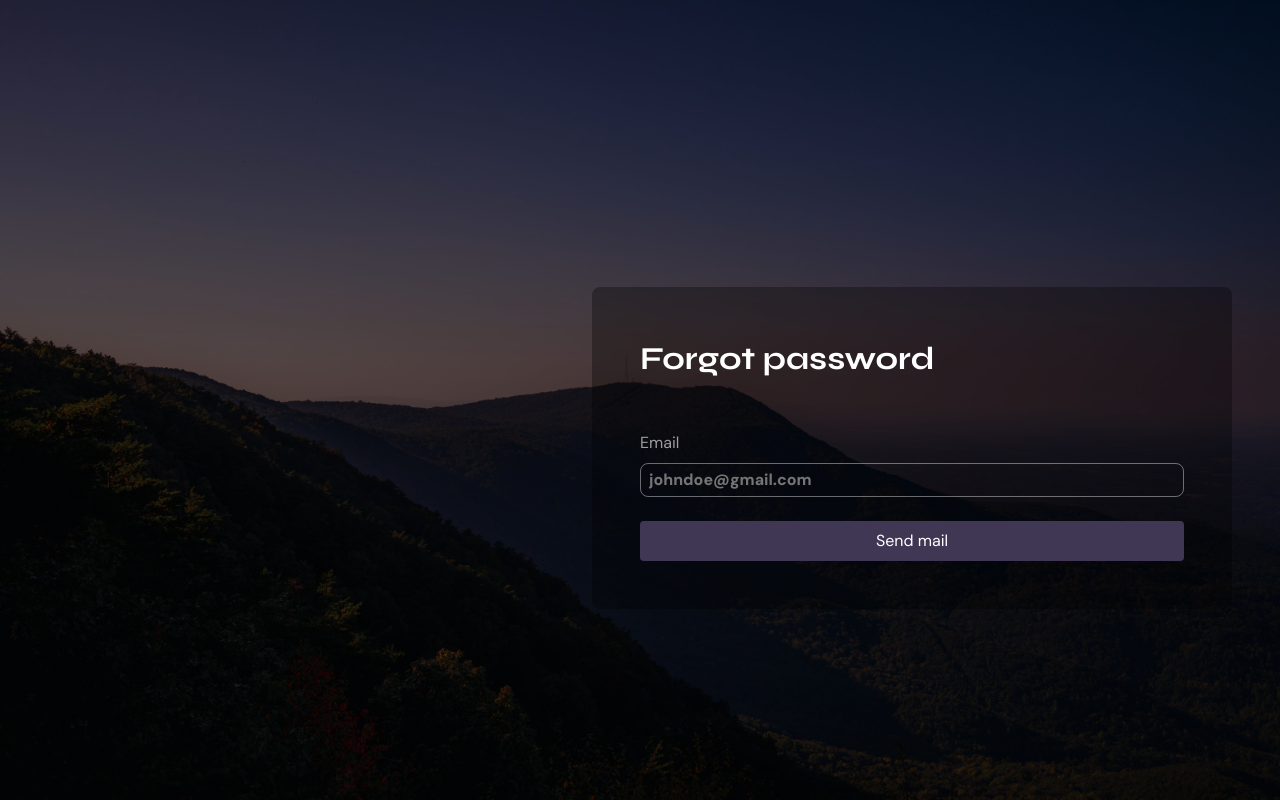
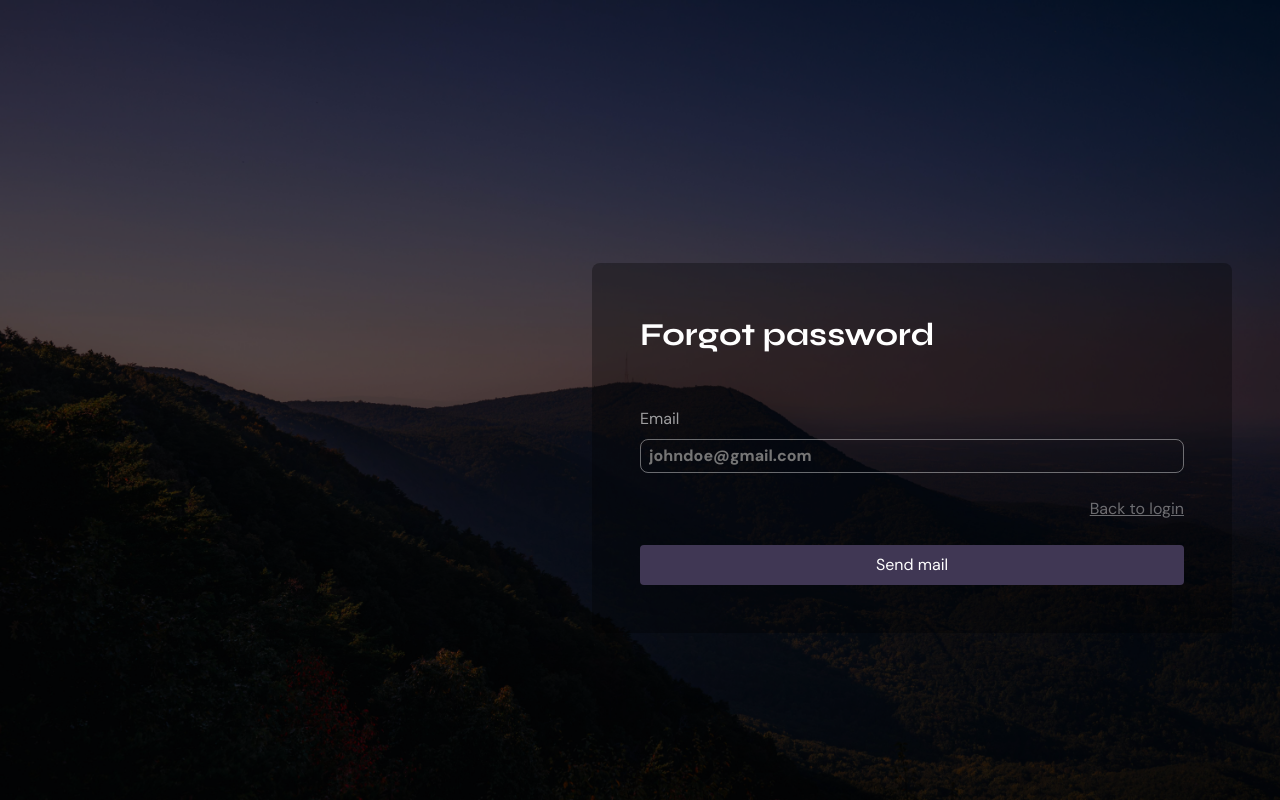
Before and after one commit to Jonasdebruyne/GLINT_frontend, a Vue app: page /forgotPassword in a window 1280 px wide. Built offline with nearby package versions, Linux system fonts and the light colour scheme.

Commit message:
style: go back link

```diff
--- a/src/views/ForgotPassword.vue
+++ b/src/views/ForgotPassword.vue
@@ -87,6 +87,7 @@ const verifyCode = async () => {
       <div class="elements">
         <h1>Forgot password</h1>
         <form @submit.prevent="sendMail">
+          <div class="alignItems">
             <div class="column">
               <label for="email">Email</label>
               <input
@@ -97,7 +98,8 @@ const verifyCode = async () => {
                 required
               />
             </div>
-
+            <router-link exact to="./login">Back to login</router-link>
+          </div>
           <p v-if="errorMessage" class="error">{{ errorMessage }}</p>
 
           <button class="submitBtn" type="submit">Send mail</button>
@@ -165,6 +167,19 @@ form {
   width: 100%;
 }
 
+form .alignItems {
+  display: flex;
+  flex-direction: column;
+  align-items: flex-end;
+  gap: 24px;
+  width: 100%;
+}
+
+form a {
+  color: rgba(255, 255, 255, 0.4);
+  text-decoration: underline;
+}
+
 .column {
   display: flex;
   flex-direction: column;
```
Lines whose indentation alone changed are shown as unchanged.
